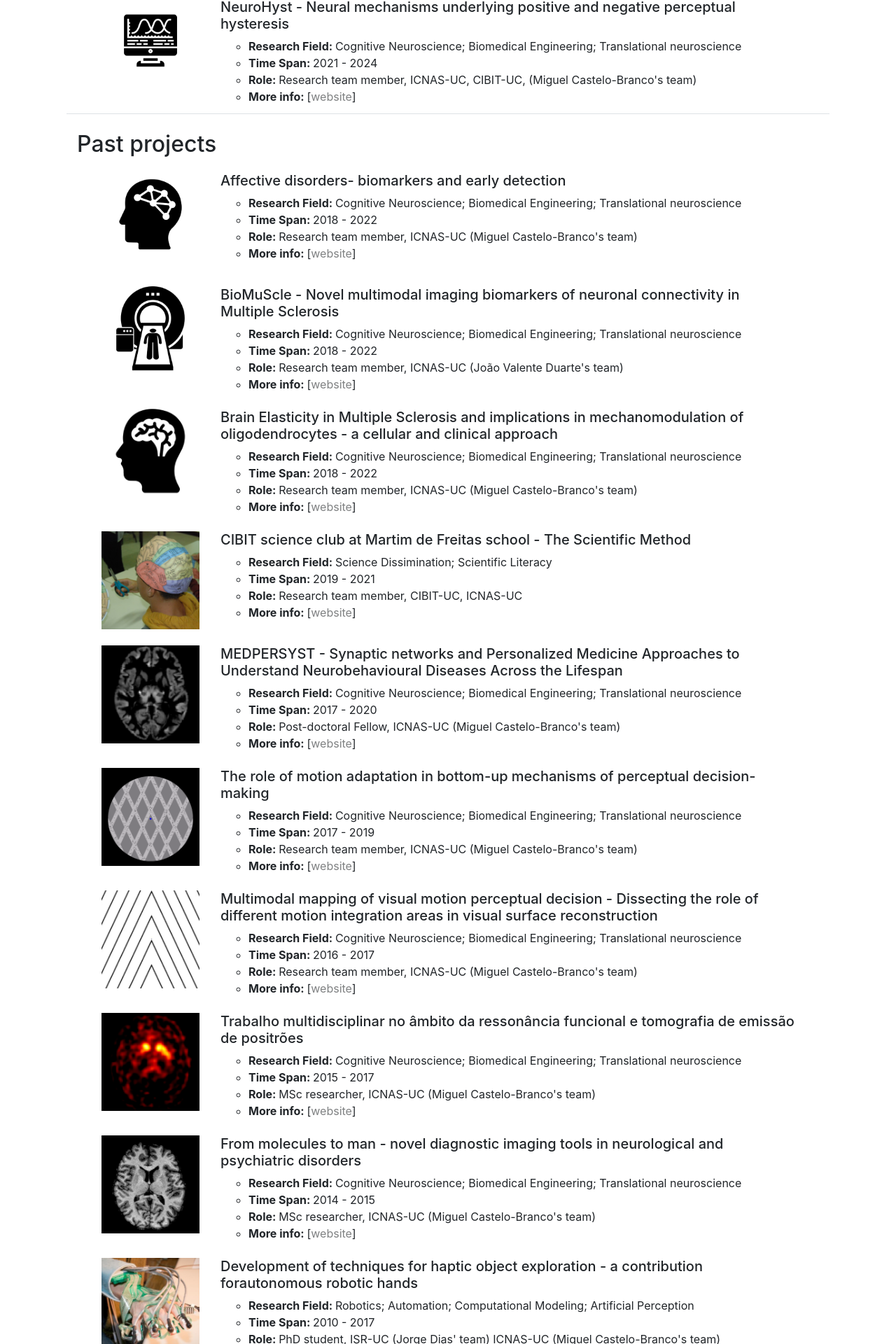
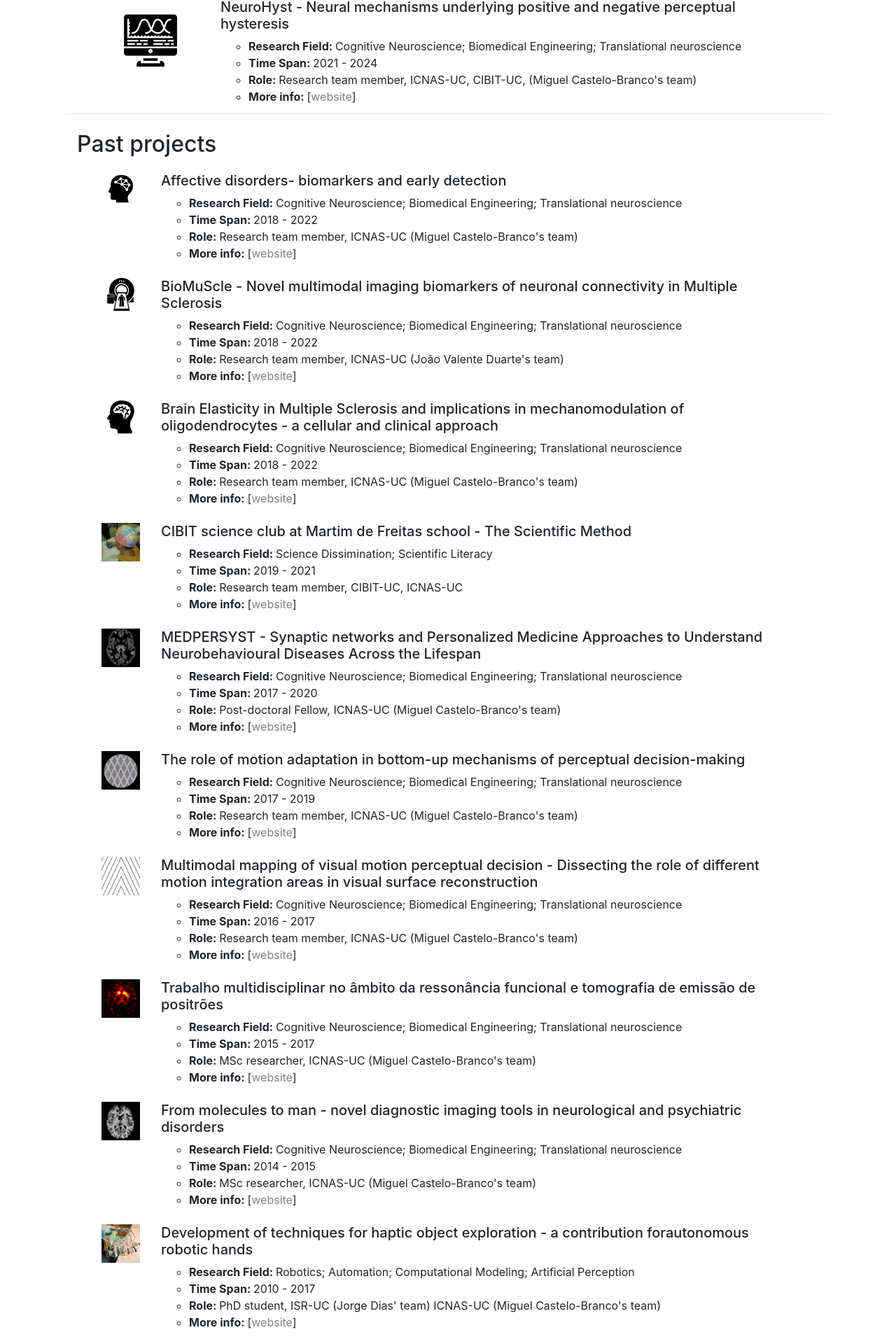
Before and after one commit to ricardomar/ricardomar.github.io, a Jekyll site: the page built from research/index_v2.html, in a window 1280 px wide. Shown: the part 355-2275 px from the top of the page at 70% size. Built offline with Jekyll 4.4.1, drawn with Linux system fonts in a browser that asks for light colours; nearby versions of some CDN libraries.

Commit message:
Update index_v2.html

```diff
--- a/research/index_v2.html
+++ b/research/index_v2.html
@@ -38,10 +38,10 @@
         <ul class="list-group">
 		{% for member in site.data.myResearchConcluded %}
           <li class="list-group-item d-flex" style="border: none;">
-            <div class="col-md-2">
+            <div class="col-md-1">
               <img src="{{member.logo}}" alt="logo" class="img-fluid">
             </div>
-            <div class="col-md-10">
+            <div class="col-md-11">
               <h5>{{member.name}}</h5>
               <ul>
 					<li><strong>Research Field: </strong> {{member.research}}</li>
```
